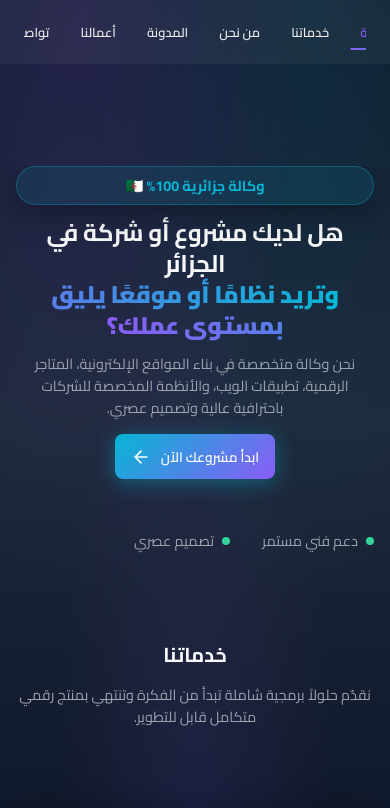
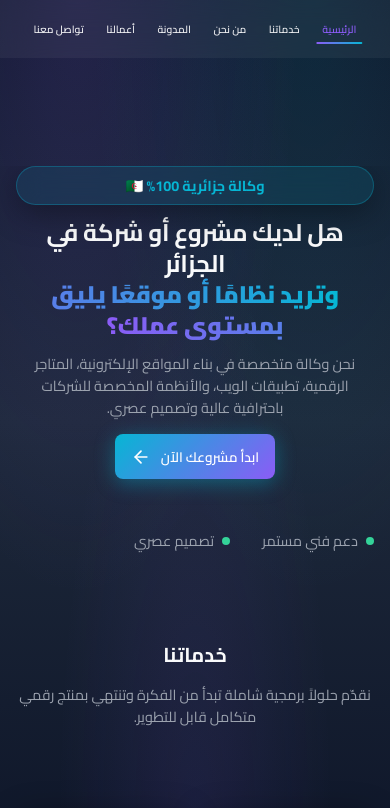
Before and after one commit to DMR-7-1/digital-creation-agency, a React (Vite) app: page / in a window 390 px wide. Shown: the top 808 px of the page. Built offline with nearby package versions, Linux system fonts and the light colour scheme.

Commit message:
Fix: Correct logo in hero section, nav links fixed (not scrollable)

```diff
--- a/src/sections/Hero.jsx
+++ b/src/sections/Hero.jsx
@@ -2,6 +2,7 @@ import React from 'react';
 import { ArrowLeft } from 'lucide-react';
 import { Link } from 'react-router-dom';
 import heroBg from '../assets/hero_bg.png';
+import logoNew from '../assets/logo_new.png';
 
 const Hero = () => {
   return (
@@ -43,7 +44,7 @@ const Hero = () => {
         <div style={{ maxWidth: '650px', zIndex: 1, position: 'relative' }}>
           {/* Mobile Logo - Hidden on Desktop */}
           <img
-            src={heroBg}
+            src={logoNew}
             alt="Digital Creation Logo"
             className="mobile-hero-logo"
             style={{
--- a/src/styles/mobile.css
+++ b/src/styles/mobile.css
@@ -317,26 +317,20 @@
   /* Show the desktop menu on mobile too, but styled differently */
   .desktop-menu {
     display: flex !important;
-    gap: 0.75rem !important;
-    overflow-x: auto !important;
-    -webkit-overflow-scrolling: touch;
-    padding: 0.5rem 0 !important;
+    gap: 0.25rem !important;
+    flex-wrap: nowrap !important;
+    padding: 0.5rem 0.25rem !important;
     margin: 0 !important;
     flex: 1;
-    justify-content: center !important;
+    justify-content: space-between !important;
     width: 100% !important;
   }
 
-  /* Hide scrollbar but keep functionality */
-  .desktop-menu::-webkit-scrollbar {
-    display: none;
-  }
-
-  /* Links in the navbar - slightly bigger now that logo is gone */
+  /* Links in the navbar - smaller to fit all 6 */
   .desktop-menu .nav-link {
-    font-size: 0.8rem !important;
+    font-size: 0.65rem !important;
     white-space: nowrap !important;
-    padding: 0.35rem 0.6rem !important;
+    padding: 0.3rem 0.35rem !important;
     color: rgba(255,255,255,0.9) !important;
   }
 
```
